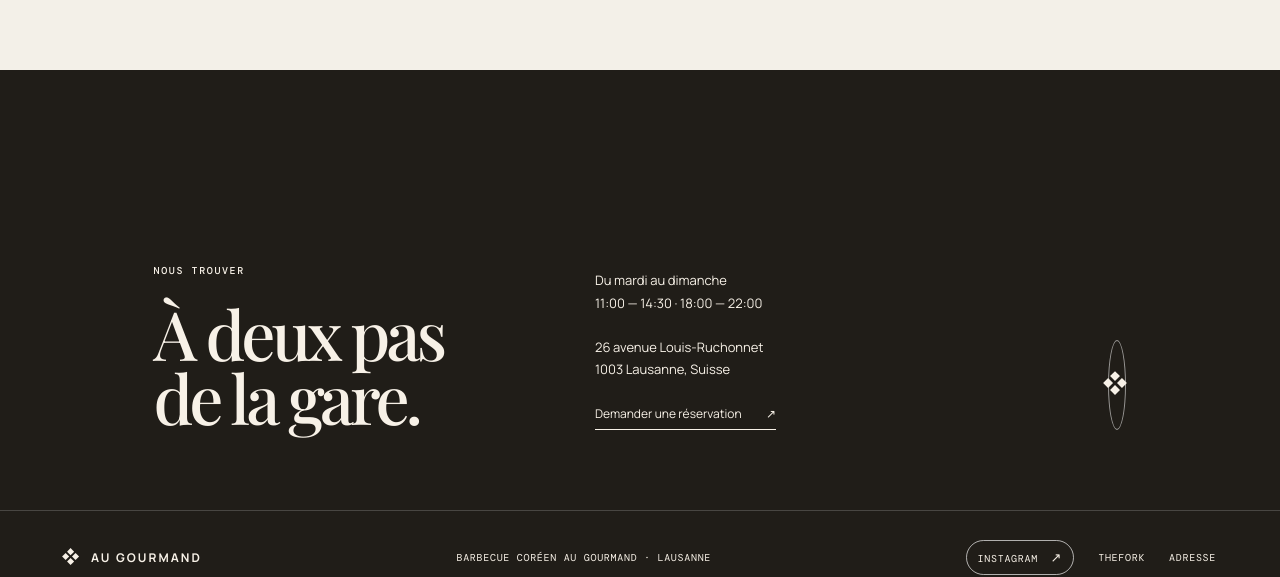
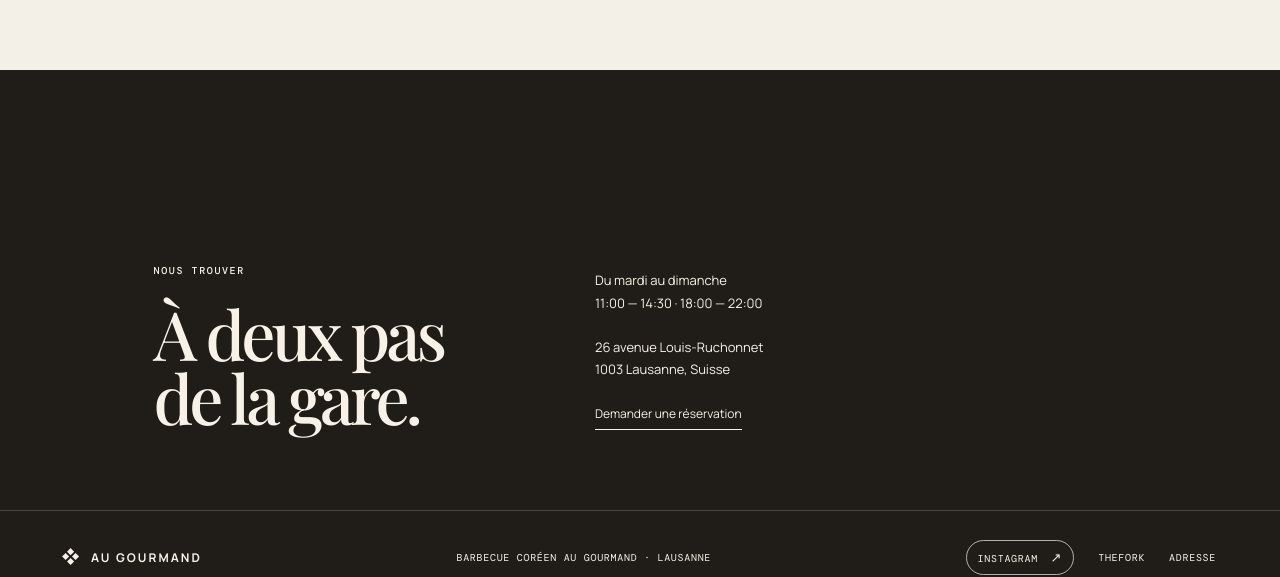
Before and after one commit to augourmandsite/Site-Code-au-gourmand, a React (Vite) app: page / in a window 1280 px wide. Shown: the part 1370-1947 px from the top of the page. Built offline with nearby package versions, Linux system fonts and the light colour scheme; a web font is replaced by a local one.

Commit message:
Scroll discovery button to visit section

```diff
--- a/src/App.tsx
+++ b/src/App.tsx
@@ -129,7 +129,7 @@ function Footer() {
 
 function Visit() {
   const openBooking = useContext(BookingContext)
-  return <section className="visit-section" id="visite"><div><p className="eyebrow">Nous trouver</p><h2>À deux pas<br /><em>de la gare.</em></h2></div><div className="visit-details"><p>Du mardi au dimanche<br />11:00 — 14:30 · 18:00 — 22:00</p><p>26 avenue Louis-Ruchonnet<br />1003 Lausanne, Suisse</p><button type="button" onClick={openBooking}>Demander une réservation <span>↗</span></button></div><div className="visit-mark"><Mark /></div></section>
+  return <section className="visit-section" id="visite"><div><p className="eyebrow">Nous trouver</p><h2>À deux pas<br /><em>de la gare.</em></h2></div><div className="visit-details"><p>Du mardi au dimanche<br />11:00 — 14:30 · 18:00 — 22:00</p><p>26 avenue Louis-Ruchonnet<br />1003 Lausanne, Suisse</p><button type="button" onClick={openBooking}>Demander une réservation </button></div></section>
 }
 
 function BookingChoice({ onClose }: { onClose: () => void }) {
@@ -200,7 +200,7 @@ function MenuContent() {
 }
 
 function Home() {
-  return <main><section className="hero" id="top"><Navigation /><div className="hero-content"><p className="eyebrow">Barbecue coréen · Lausanne</p><h1>Le goût du feu,<br /><em>à partager.</em></h1><p className="intro">Des grillades marinées, des plats coréens généreux et le plaisir de se retrouver autour de la table.</p><a className="round-button" href="/menu_2026_complet.pdf"><span>Découvrir la carte</span><b>→</b></a></div><div className="hero-footer"><span>Mar—Dim / 11:00—14:30 & 18:00—22:00</span><span className="scroll-note">Découvrir <i /></span><span>26 av. Louis-Ruchonnet<br />1003 Lausanne</span></div></section><section className="intro-section" id="histoire"><div className="vertical-label">Cuisine coréenne · Lausanne</div><div className="intro-copy"><p className="eyebrow rust">Notre table</p><h2>Le barbecue, au<br /><em>cœur du repas.</em></h2><p>À deux pas de la gare CFF, Au Gourmand vous invite à découvrir une cuisine coréenne conviviale : des viandes marinées à griller, des bibimbaps, des sushi et des nouilles à savourer ensemble.</p><a className="text-link" href="#visite">Nous rendre visite <span>→</span></a></div><div className="stamp">맛<br />있<br />게</div></section><Visit /><Footer /></main>
+  return <main><section className="hero" id="top"><Navigation /><div className="hero-content"><p className="eyebrow">Barbecue coréen · Lausanne</p><h1>Le goût du feu,<br /><em>à partager.</em></h1><p className="intro">Des grillades marinées, des plats coréens généreux et le plaisir de se retrouver autour de la table.</p><a className="round-button" href="#visite"><span>Découvrir la carte</span><b>→</b></a></div><div className="hero-footer"><span>Mar—Dim / 11:00—14:30 & 18:00—22:00</span><span className="scroll-note">Découvrir <i /></span><span>26 av. Louis-Ruchonnet<br />1003 Lausanne</span></div></section><section className="intro-section" id="histoire"><div className="vertical-label">Cuisine coréenne · Lausanne</div><div className="intro-copy"><p className="eyebrow rust">Notre table</p><h2>Le barbecue, au<br /><em>cœur du repas.</em></h2><p>À deux pas de la gare CFF, Au Gourmand vous invite à découvrir une cuisine coréenne conviviale : des viandes marinées à griller, des bibimbaps, des sushi et des nouilles à savourer ensemble.</p><a className="text-link" href="#visite">Nous rendre visite <span>→</span></a></div><div className="stamp">맛<br />있<br />게</div></section><Visit /><Footer /></main>
 }
 
 function MenuPage() {
```
